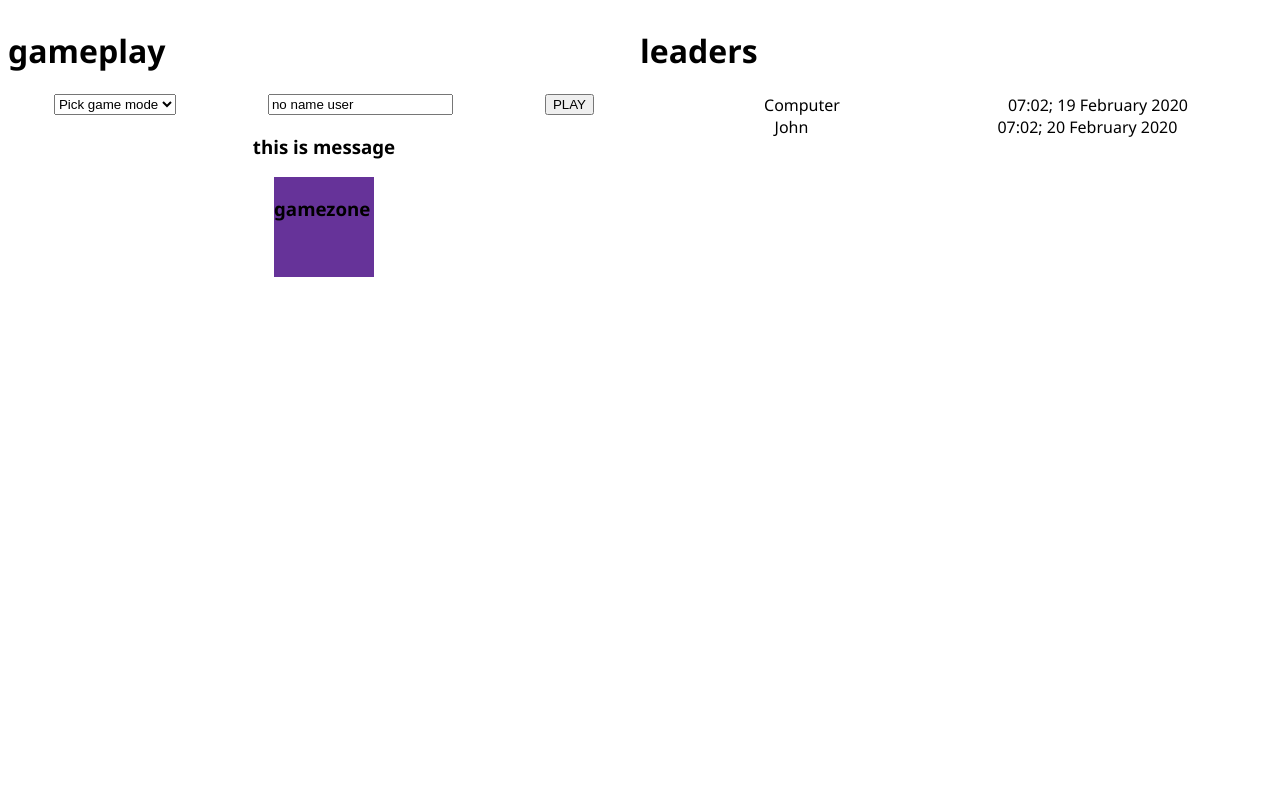
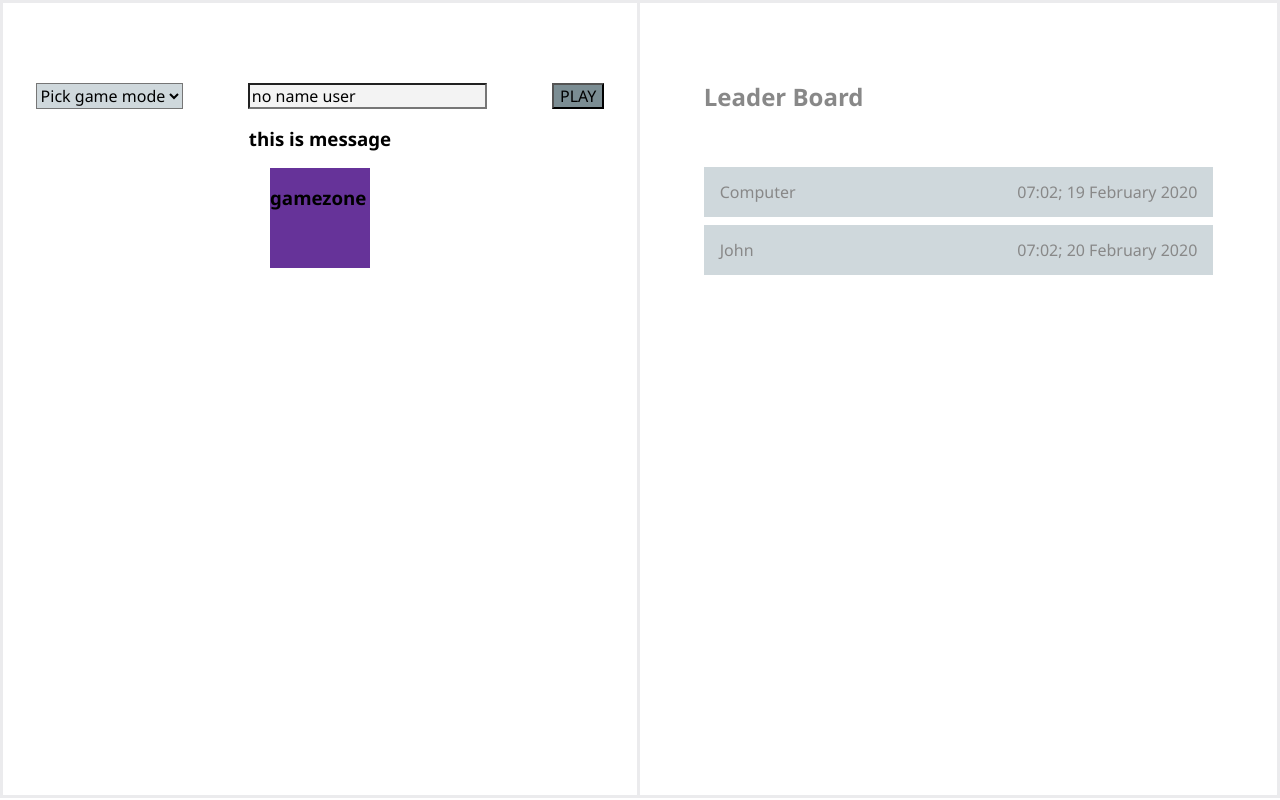
Before and after one commit to micromechanika/starnavi-test, a Vue app: page /#/game in a window 1280 px wide. Built offline with nearby package versions, Linux system fonts and the light colour scheme.

Commit message:
som styles addet in leaders

```diff
--- a/src/assets/styles/globalVars.scss
+++ b/src/assets/styles/globalVars.scss
@@ -1,11 +1,19 @@
 //@import "animateCSS";
+@import "normalize";
 
 $tablet: "880px";
 $desctop: "1024px";
 
-//main site color
-//background
+
 $white: #ffffff;
+$fieldColor: #cfd8dc;
+$selectColor: #cfd8dc;
+$inputColor: #f3f3f3;
+$buttonColor: #7b8d93;
+$textColor: #888888;
+$borderColor: #ebebed;
+
+
 
 @mixin mQ($arg) {
   @media screen and (min-width: $arg) {
--- /dev/null
+++ b/src/assets/styles/normalize.scss
@@ -0,0 +1,341 @@
+/*! normalize.css v8.0.0 | MIT License | github.com/necolas/normalize.css */
+
+/* Document
+   ========================================================================== */
+
+/**
+ * 1. Correct the line height in all browsers.
+ * 2. Prevent adjustments of font size after orientation changes in iOS.
+ */
+
+html {
+    line-height: 1.15; /* 1 */
+    -webkit-text-size-adjust: 100%; /* 2 */
+}
+
+/* Sections
+   ========================================================================== */
+
+/**
+ * Remove the margin in all browsers.
+ */
+
+body {
+    margin: 0;
+}
+
+/**
+ * Correct the font size and margin on `h1` elements within `section` and
+ * `article` contexts in Chrome, Firefox, and Safari.
+ */
+
+h1 {
+    font-size: 2em;
+    margin: 0.67em 0;
+}
+
+/* Grouping content
+   ========================================================================== */
+
+/**
+ * 1. Add the correct box sizing in Firefox.
+ * 2. Show the overflow in Edge and IE.
+ */
+
+hr {
+    box-sizing: content-box; /* 1 */
+    height: 0; /* 1 */
+    overflow: visible; /* 2 */
+}
+
+/**
+ * 1. Correct the inheritance and scaling of font size in all browsers.
+ * 2. Correct the odd `em` font sizing in all browsers.
+ */
+
+pre {
+    font-family: monospace, monospace; /* 1 */
+    font-size: 1em; /* 2 */
+}
+
+/* Text-level semantics
+   ========================================================================== */
+
+/**
+ * Remove the gray background on active links in IE 10.
+ */
+
+a {
+    background-color: transparent;
+}
+
+/**
+ * 1. Remove the bottom border in Chrome 57-
+ * 2. Add the correct text decoration in Chrome, Edge, IE, Opera, and Safari.
+ */
+
+abbr[title] {
+    border-bottom: none; /* 1 */
+    text-decoration: underline; /* 2 */
+    text-decoration: underline dotted; /* 2 */
+}
+
+/**
+ * Add the correct font weight in Chrome, Edge, and Safari.
+ */
+
+b,
+strong {
+    font-weight: bolder;
+}
+
+/**
+ * 1. Correct the inheritance and scaling of font size in all browsers.
+ * 2. Correct the odd `em` font sizing in all browsers.
+ */
+
+code,
+kbd,
+samp {
+    font-family: monospace, monospace; /* 1 */
+    font-size: 1em; /* 2 */
+}
+
+/**
+ * Add the correct font size in all browsers.
+ */
+
+small {
+    font-size: 80%;
+}
+
+/**
+ * Prevent `sub` and `sup` elements from affecting the line height in
+ * all browsers.
+ */
+
+sub,
+sup {
+    font-size: 75%;
+    line-height: 0;
+    position: relative;
+    vertical-align: baseline;
+}
+
+sub {
+    bottom: -0.25em;
+}
+
+sup {
+    top: -0.5em;
+}
+
+/* Embedded content
+   ========================================================================== */
+
+/**
+ * Remove the border on images inside links in IE 10.
+ */
+
+img {
+    border-style: none;
+}
+
+/* Forms
+   ========================================================================== */
+
+/**
+ * 1. Change the font styles in all browsers.
+ * 2. Remove the margin in Firefox and Safari.
+ */
+
+button,
+input,
+optgroup,
+select,
+textarea {
+    font-family: inherit; /* 1 */
+    font-size: 100%; /* 1 */
+    line-height: 1.15; /* 1 */
+    margin: 0; /* 2 */
+}
+
+/**
+ * Show the overflow in IE.
+ * 1. Show the overflow in Edge.
+ */
+
+button,
+input { /* 1 */
+    overflow: visible;
+}
+
+/**
+ * Remove the inheritance of text transform in Edge, Firefox, and IE.
+ * 1. Remove the inheritance of text transform in Firefox.
+ */
+
+button,
+select { /* 1 */
+    text-transform: none;
+}
+
+/**
+ * Correct the inability to style clickable types in iOS and Safari.
+ */
+
+button,
+[type="button"],
+[type="reset"],
+[type="submit"] {
+    -webkit-appearance: button;
+}
+
+/**
+ * Remove the inner border and padding in Firefox.
+ */
+
+button::-moz-focus-inner,
+[type="button"]::-moz-focus-inner,
+[type="reset"]::-moz-focus-inner,
+[type="submit"]::-moz-focus-inner {
+    border-style: none;
+    padding: 0;
+}
+
+/**
+ * Restore the focus styles unset by the previous rule.
+ */
+
+button:-moz-focusring,
+[type="button"]:-moz-focusring,
+[type="reset"]:-moz-focusring,
+[type="submit"]:-moz-focusring {
+    outline: 1px dotted ButtonText;
+}
+
+/**
+ * Correct the padding in Firefox.
+ */
+
+fieldset {
+    padding: 0.35em 0.75em 0.625em;
+}
+
+/**
+ * 1. Correct the text wrapping in Edge and IE.
+ * 2. Correct the color inheritance from `fieldset` elements in IE.
+ * 3. Remove the padding so developers are not caught out when they zero out
+ *    `fieldset` elements in all browsers.
+ */
+
+legend {
+    box-sizing: border-box; /* 1 */
+    color: inherit; /* 2 */
+    display: table; /* 1 */
+    max-width: 100%; /* 1 */
+    padding: 0; /* 3 */
+    white-space: normal; /* 1 */
+}
+
+/**
+ * Add the correct vertical alignment in Chrome, Firefox, and Opera.
+ */
+
+progress {
+    vertical-align: baseline;
+}
+
+/**
+ * Remove the default vertical scrollbar in IE 10+.
+ */
+
+textarea {
+    overflow: auto;
+}
+
+/**
+ * 1. Add the correct box sizing in IE 10.
+ * 2. Remove the padding in IE 10.
+ */
+
+[type="checkbox"],
+[type="radio"] {
+    box-sizing: border-box; /* 1 */
+    padding: 0; /* 2 */
+}
+
+/**
+ * Correct the cursor style of increment and decrement buttons in Chrome.
+ */
+
+[type="number"]::-webkit-inner-spin-button,
+[type="number"]::-webkit-outer-spin-button {
+    height: auto;
+}
+
+/**
+ * 1. Correct the odd appearance in Chrome and Safari.
+ * 2. Correct the outline style in Safari.
+ */
+
+[type="search"] {
+    -webkit-appearance: textfield; /* 1 */
+    outline-offset: -2px; /* 2 */
+}
+
+/**
+ * Remove the inner padding in Chrome and Safari on macOS.
+ */
+
+[type="search"]::-webkit-search-decoration {
+    -webkit-appearance: none;
+}
+
+/**
+ * 1. Correct the inability to style clickable types in iOS and Safari.
+ * 2. Change font properties to `inherit` in Safari.
+ */
+
+::-webkit-file-upload-button {
+    -webkit-appearance: button; /* 1 */
+    font: inherit; /* 2 */
+}
+
+/* Interactive
+   ========================================================================== */
+
+/*
+ * Add the correct display in Edge, IE 10+, and Firefox.
+ */
+
+details {
+    display: block;
+}
+
+/*
+ * Add the correct display in all browsers.
+ */
+
+summary {
+    display: list-item;
+}
+
+/* Misc
+   ========================================================================== */
+
+/**
+ * Add the correct display in IE 10+.
+ */
+
+template {
+    display: none;
+}
+
+/**
+ * Add the correct display in IE 10.
+ */
+
+[hidden] {
+    display: none;
+}
--- a/src/components/gameplay/presets.vue
+++ b/src/components/gameplay/components/presets.vue
@@ -6,7 +6,7 @@
       </option>
     </select>
     <input v-model="playerName" placeholder="Enter your name" />
-    <button @click="showselected">play</button>
+    <button  @click="showselected">play</button>
   </div>
 </template>
 
@@ -44,8 +44,15 @@
   display: flex;
   flex-direction: row;
   justify-content: space-around;
+  select{
+    background-color: $selectColor;
+  }
+input{
+  background-color: $inputColor;
+}
   button {
     text-transform: uppercase;
+    background-color: $buttonColor;
   }
 }
 </style>
--- a/src/components/gameplay/gameplay.vue
+++ b/src/components/gameplay/gameplay.vue
@@ -1,6 +1,5 @@
 <template>
 <div class="gameplay">
-<h1>gameplay</h1>
   <presets/>
   <message/>
   <gamezone/>
@@ -8,9 +7,9 @@
 </template>
 
 <script>
-import presets from './presets'
-import message from './message'
-import gamezone from './gamezone'
+import presets from './components/presets'
+import message from './components/message'
+import gamezone from './components/gamezone'
 export default {
   name: 'gameplay',
   components: { presets, message, gamezone }
@@ -19,6 +18,9 @@
 
 <style lang="scss">
 .gameplay{
-width: 50%;
+  width: 50%;
+  height: 99vh;
+  padding-top: 5em;
+  border-right: $borderColor solid .2em;
 }
 </style>
--- a/src/components/leaders.vue
+++ b/src/components/leaders.vue
@@ -1,14 +1,16 @@
 <template>
   <div class="leaders">
-    <h1>leaders</h1>
+    <div class="content">
+      <h2>Leader Board</h2>
       <ul>
         <li v-for="item in winners" :key="item.id">
           <div class="info">
-          <div class="name">{{ item.winner }}</div>
-          <div class="date">{{ item.date }}</div>
+            <p class="name">{{ item.winner }}</p>
+            <p class="date">{{ item.date }}</p>
           </div>
         </li>
       </ul>
+    </div>
   </div>
 </template>
 
@@ -36,14 +38,45 @@
 
 <style lang="scss">
 .leaders {
+  color: $textColor;
   width: 50%;
+  height: 99vh;
+  padding-top: 5em;
+  display: flex;
+  flex-direction: row;
+  justify-content: center;
+  .content{
+    width: 80%;
+    display: flex;
+    flex-direction: column;
+  }
+  h2{
+  display: block;
+  margin: 0 0 2em 0;
+  }
   ul{
+    display: block;
+    margin: 0;
+    padding: 0;
     list-style-type: none;
+    li{
+      margin: .5em 0 .5em 0;
+    }
   }
 }
 .info{
   display: flex;
   flex-direction: row;
-  justify-content: space-around;
+  background-color: $fieldColor;
+  justify-content: space-between;
+  padding: 0 1em;
+  .name{
+    display: flex;
+    justify-content: flex-start;
+  }
+  .date{
+    display: flex;
+    justify-content: flex-end;
+  }
 }
 </style>
--- a/src/views/game.vue
+++ b/src/views/game.vue
@@ -19,5 +19,6 @@
     display: flex;
     flex-direction: row;
     justify-content: center;
+    border: $borderColor solid .2em;
   }
 </style>
```
Also changed, not shown: game-example.png (added), src/components/gameplay/components/gamezone.vue (renamed from src/components/gameplay/gamezone.vue), src/components/gameplay/components/message.vue (renamed from src/components/gameplay/message.vue). Lines whose indentation alone changed are shown as unchanged.
